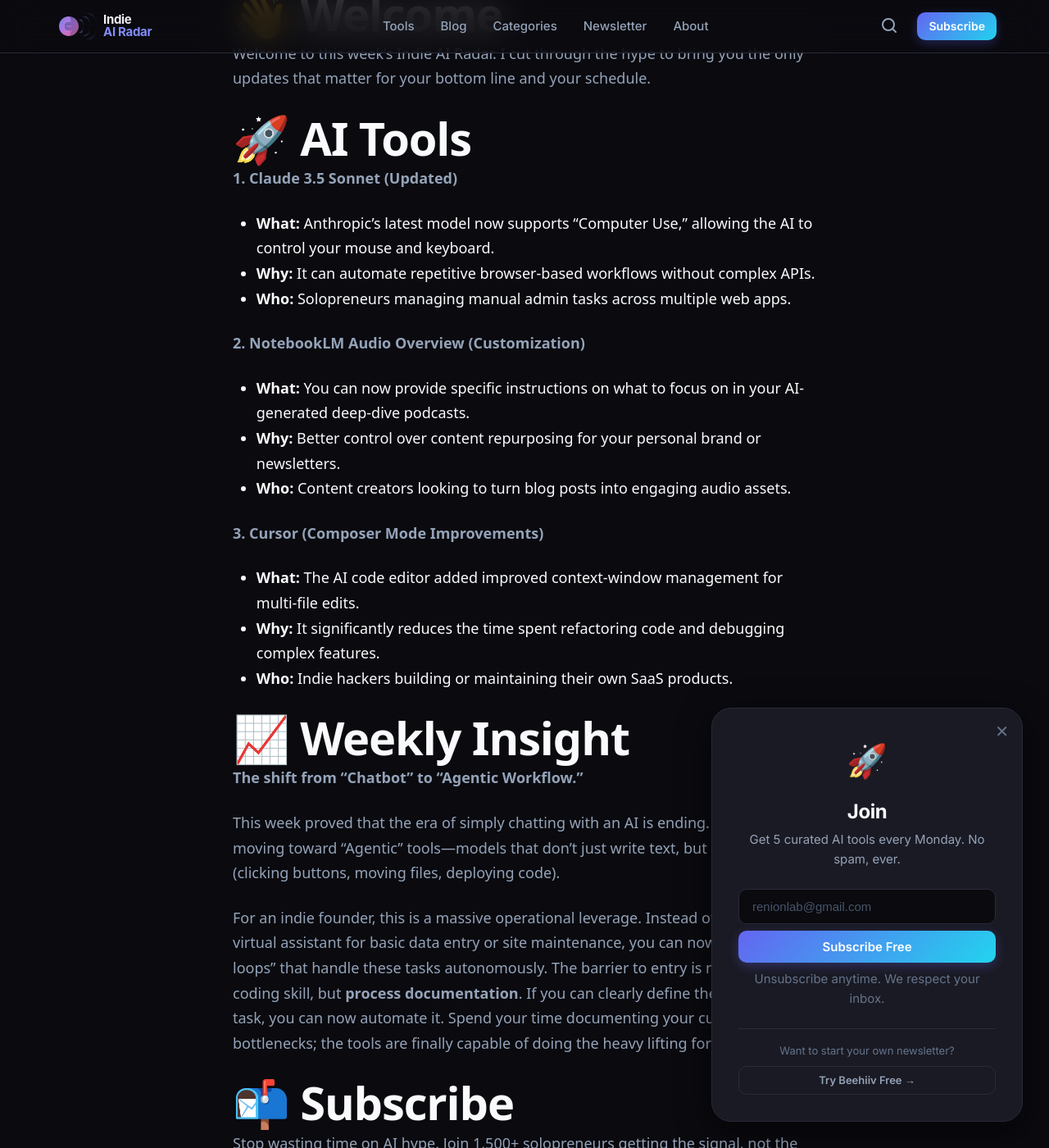
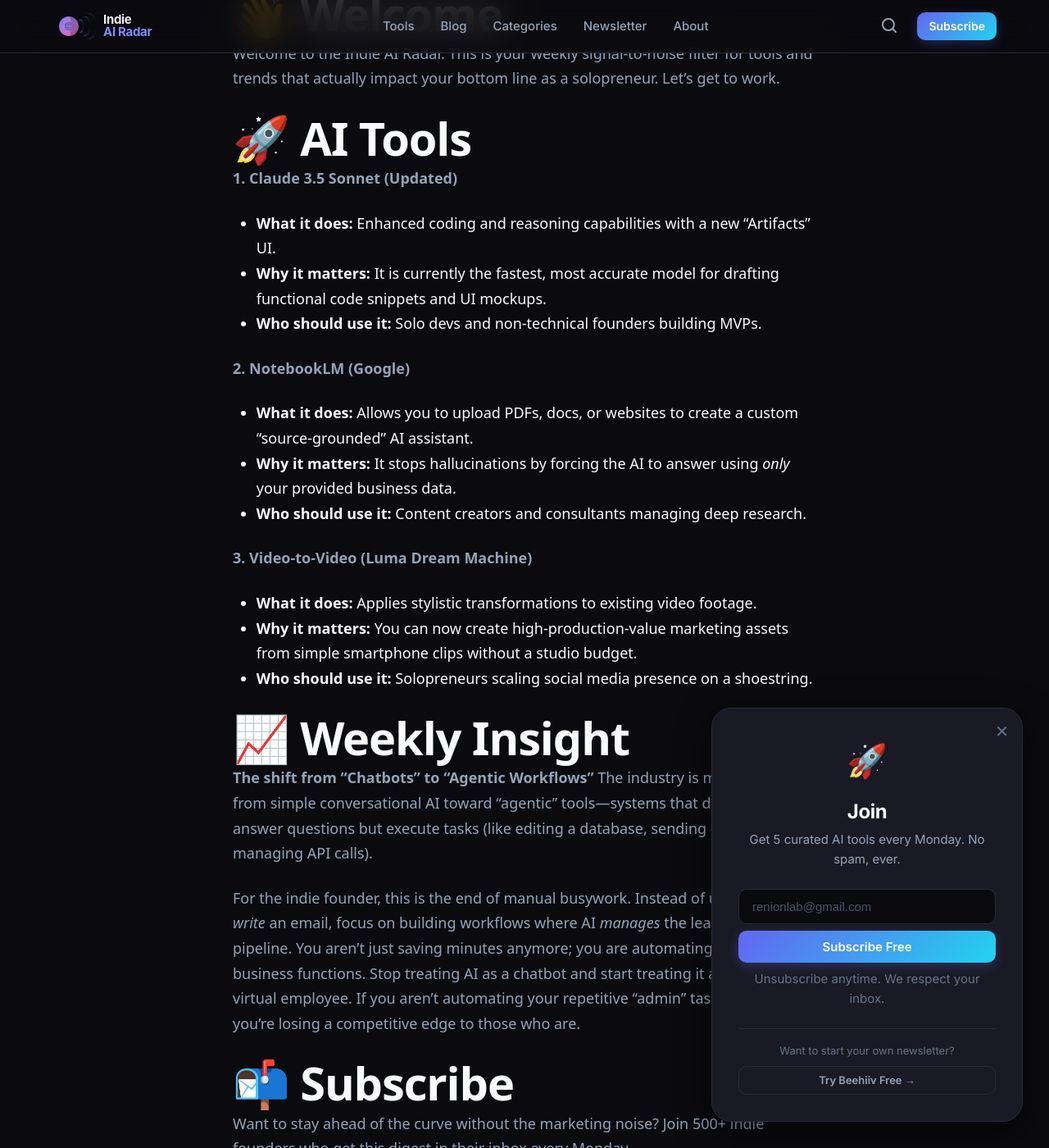
Before and after one commit to renion-dev/indiearadar, a Jekyll site: the page built from _posts/2026-08-07-weekly-ai-tools-digest-top-tools-for-indie-hackers.md, in a window 1280 px wide and 1400 px high, scrolled down 820 px. Shown: the whole window at 82% size. Built offline with Jekyll 4.4.1, drawn with Linux system fonts in a browser that asks for light colours; some of the changed text lies outside the part shown.

Commit message:
🤖 New blog post and updated tag pages [2026-08-07 23:51]

```diff
--- a/_posts/2026-08-07-weekly-ai-tools-digest-top-tools-for-indie-hackers.md
+++ b/_posts/2026-08-07-weekly-ai-tools-digest-top-tools-for-indie-hackers.md
@@ -11,33 +11,32 @@ image: "assets/images/og/tool-weekly-ai-tools-digest-top-tools-for-indie-hackers
 ---
 
 # 👋 Welcome
-Welcome to this week’s Indie AI Radar. I cut through the hype to bring you the only updates that matter for your bottom line and your schedule.
+Welcome to the Indie AI Radar. This is your weekly signal-to-noise filter for tools and trends that actually impact your bottom line as a solopreneur. Let’s get to work.
 
 # 🚀 AI Tools
 
 **1. Claude 3.5 Sonnet (Updated)**
-*   **What:** Anthropic’s latest model now supports "Computer Use," allowing the AI to control your mouse and keyboard.
-*   **Why:** It can automate repetitive browser-based workflows without complex APIs.
-*   **Who:** Solopreneurs managing manual admin tasks across multiple web apps.
+*   **What it does:** Enhanced coding and reasoning capabilities with a new "Artifacts" UI.
+*   **Why it matters:** It is currently the fastest, most accurate model for drafting functional code snippets and UI mockups.
+*   **Who should use it:** Solo devs and non-technical founders building MVPs.
 
-**2. NotebookLM Audio Overview (Customization)**
-*   **What:** You can now provide specific instructions on what to focus on in your AI-generated deep-dive podcasts.
-*   **Why:** Better control over content repurposing for your personal brand or newsletters.
-*   **Who:** Content creators looking to turn blog posts into engaging audio assets.
+**2. NotebookLM (Google)**
+*   **What it does:** Allows you to upload PDFs, docs, or websites to create a custom "source-grounded" AI assistant.
+*   **Why it matters:** It stops hallucinations by forcing the AI to answer using *only* your provided business data.
+*   **Who should use it:** Content creators and consultants managing deep research.
 
-**3. Cursor (Composer Mode Improvements)**
-*   **What:** The AI code editor added improved context-window management for multi-file edits.
-*   **Why:** It significantly reduces the time spent refactoring code and debugging complex features.
-*   **Who:** Indie hackers building or maintaining their own SaaS products.
+**3. Video-to-Video (Luma Dream Machine)**
+*   **What it does:** Applies stylistic transformations to existing video footage.
+*   **Why it matters:** You can now create high-production-value marketing assets from simple smartphone clips without a studio budget.
+*   **Who should use it:** Solopreneurs scaling social media presence on a shoestring.
 
 # 📈 Weekly Insight
-**The shift from "Chatbot" to "Agentic Workflow."**
+**The shift from "Chatbots" to "Agentic Workflows"**
+The industry is moving away from simple conversational AI toward "agentic" tools—systems that don't just answer questions but execute tasks (like editing a database, sending emails, or managing API calls).
 
-This week proved that the era of simply chatting with an AI is ending. We are moving toward "Agentic" tools—models that don't just write text, but execute tasks (clicking buttons, moving files, deploying code).
-
-For an indie founder, this is a massive operational leverage. Instead of hiring a virtual assistant for basic data entry or site maintenance, you can now build "agentic loops" that handle these tasks autonomously. The barrier to entry is no longer coding skill, but **process documentation**. If you can clearly define the steps of a task, you can now automate it. Spend your time documenting your current bottlenecks; the tools are finally capable of doing the heavy lifting for you.
+For the indie founder, this is the end of manual busywork. Instead of using AI to *write* an email, focus on building workflows where AI *manages* the lead-to-customer pipeline. You aren't just saving minutes anymore; you are automating entire business functions. Stop treating AI as a chatbot and start treating it as your first virtual employee. If you aren't automating your repetitive "admin" tasks this month, you’re losing a competitive edge to those who are.
 
 # 📬 Subscribe
-Stop wasting time on AI hype. Join 1,500+ solopreneurs getting the signal, not the noise.
+Want to stay ahead of the curve without the marketing noise? Join 500+ indie founders who get this digest in their inbox every Monday.
 
-[Click here to subscribe to the Indie AI Radar]
+[Link: Subscribe to Indie AI Radar]
```
